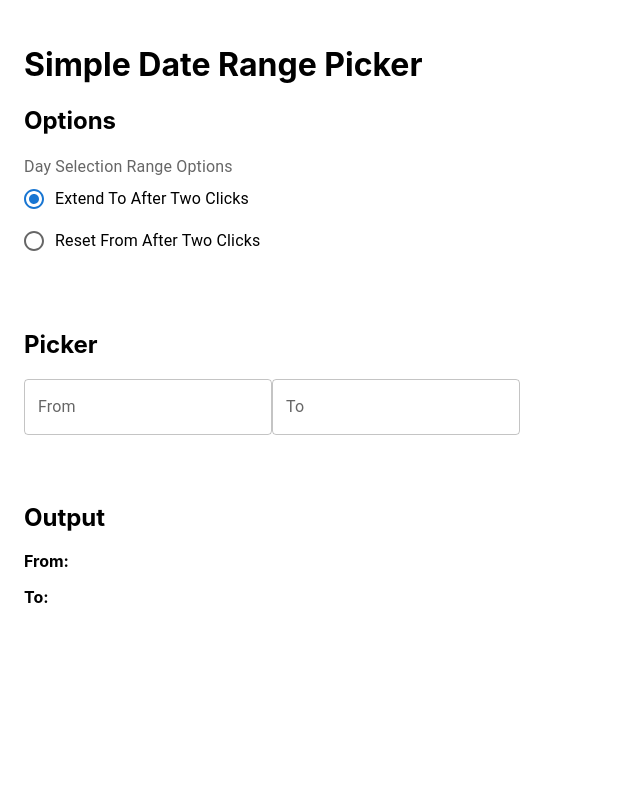
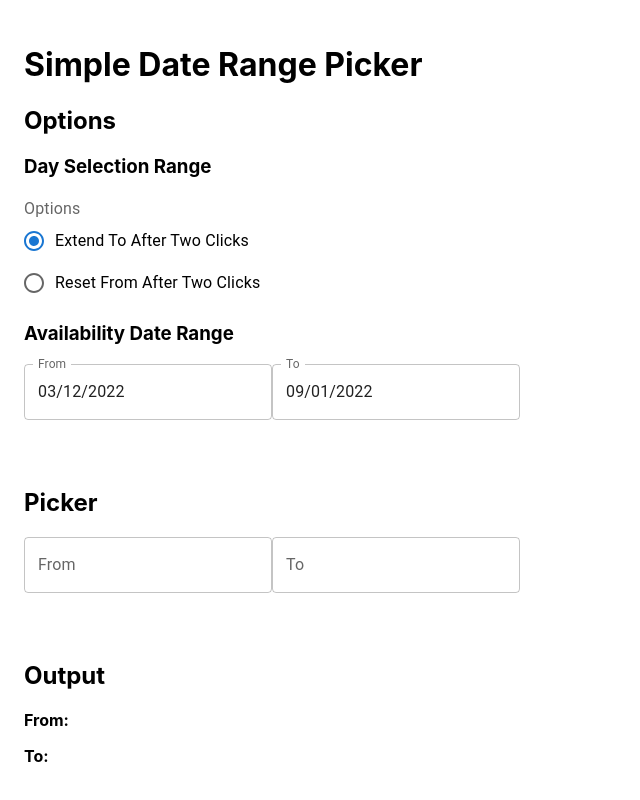
Before and after one commit to jay-li-0202/react-simple-daterangepicker, a React (Create React App) app: page / in a window 1280 px wide. Shown: the top 800 px of the page, without its empty margins (0-640 px from the left). Built offline with nearby package versions, Linux system fonts and the light colour scheme.

Commit message:
adding availability date range property

```diff
--- a/src/App.tsx
+++ b/src/App.tsx
@@ -1,21 +1,25 @@
 import React from 'react';
 import './App.css';
 import SimpleDateRangePicker, { DaySelectionRangeOptions } from './SimpleDateRangePicker';
-import { format } from 'date-fns';
-import { FormControl, FormControlLabel, FormLabel, Radio, RadioGroup } from '@mui/material';
+import { format, parse, isValid } from 'date-fns';
+import { FormControl, FormControlLabel, FormLabel, Radio, RadioGroup, TextField } from '@mui/material';
+import InputMask from "react-input-mask";
 
 function App() {
     const [fromDate, setFromDate] = React.useState<string>("");
     const [toDate, setToDate] = React.useState<string>("");
     const [daySelectionRangeOptions, setDaySelectionRangeOptions] = React.useState<DaySelectionRangeOptions>(DaySelectionRangeOptions.ExtendToAfterTwoClicks);
+    let now = new Date();
+    const [availabilityDateRange, setAvailabilityDateRange] = React.useState<Date[]>([new Date(), new Date(now.getFullYear(), now.getMonth() + 6, 1)]);
 
     return (
         <>
             <div style={{ padding: '24px' }}>
                 <h1>Simple Date Range Picker</h1>
                 <h2>Options</h2>
+                <h3>Day Selection Range</h3>
                 <FormControl>
-                    <FormLabel id="demo-radio-buttons-group-label">Day Selection Range Options</FormLabel>
+                    <FormLabel id="demo-radio-buttons-group-label">Options</FormLabel>
                     <RadioGroup
                         aria-labelledby="demo-radio-buttons-group-label"
                         defaultValue="0"
@@ -26,10 +30,17 @@ function App() {
                         <FormControlLabel value="1" control={<Radio />} label="Reset From After Two Clicks" />
                     </RadioGroup>
                 </FormControl>
+                <h3>Availability Date Range</h3>
+                <InputMask mask="99/99/9999" onChange={(e) => availabilityOnChangeFrom(e)} value={format(availabilityDateRange[0], 'MM/dd/yyyy')}>
+                    {() => <TextField id="outlined-basic" label="From" variant="outlined" />}
+                </InputMask>
+                <InputMask mask="99/99/9999" onChange={(e) => availabilityOnChangeTo(e)} value={format(availabilityDateRange[1], 'MM/dd/yyyy')}>
+                    {() => <TextField id="outlined-basic" label="To" variant="outlined" />}
+                </InputMask>
             </div>
             <div style={{ padding: '24px' }}>
                 <h2>Picker</h2>
-                <SimpleDateRangePicker daySelectionRangeOptions={daySelectionRangeOptions} onChangeFrom={(e) => { setFromDate(e ? format(e!, 'MM/dd/yyyy') : ''); }} onChangeTo={(e) => { setToDate(e ? format(e!, 'MM/dd/yyyy') : '')}} />
+                <SimpleDateRangePicker availabilityDateRange={availabilityDateRange} daySelectionRangeOptions={daySelectionRangeOptions} onChangeFrom={(e) => { setFromDate(e ? format(e!, 'MM/dd/yyyy') : ''); }} onChangeTo={(e) => { setToDate(e ? format(e!, 'MM/dd/yyyy') : '')}} />
             </div>
 
             <div style={{ padding: '24px' }}>
@@ -40,6 +51,22 @@ function App() {
         </>
     );
 
+    function availabilityOnChangeFrom(e: React.ChangeEvent<HTMLInputElement>): void {
+        if (!isValid(parse(e.target.value, 'MM/dd/yyyy', new Date()))) {
+            return;
+        }
+
+        setAvailabilityDateRange([new Date(e.target.value), availabilityDateRange[1]])
+    }
+
+    function availabilityOnChangeTo(e: React.ChangeEvent<HTMLInputElement>): void {
+        if (!isValid(parse(e.target.value, 'MM/dd/yyyy', new Date()))) {
+            return;
+        }
+
+        setAvailabilityDateRange([availabilityDateRange[0], new Date(e.target.value)])
+    }
+
     function optionsOnChange(e: React.ChangeEvent<HTMLInputElement>): void {
         let option: DaySelectionRangeOptions = parseInt(e.target.value);
         setDaySelectionRangeOptions(option);
--- a/src/SimpleDateRangePicker.tsx
+++ b/src/SimpleDateRangePicker.tsx
@@ -15,6 +15,7 @@ export interface SimpleDateRangePickerProps {
     onChangeFrom: (date: Date | undefined) => void;
     onChangeTo: (date: Date | undefined) => void;
     daySelectionRangeOptions: DaySelectionRangeOptions;
+    availabilityDateRange: Date[];
 }
 
 export interface SimpleDateRangePickerState {
@@ -123,7 +124,7 @@ export default class SimpleDateRangePicker extends Component<SimpleDateRangePick
         return new Date(date.getFullYear(), date.getMonth() + 1, 0).getDate();
     }
 
-    dayClicked(e: React.MouseEvent<HTMLDivElement, MouseEvent>, day: number, date: Date): void {
+    dayClicked(e: React.MouseEvent<HTMLButtonElement, MouseEvent>, day: number, date: Date): void {
 
         let newDate = new Date(date);
         newDate.setDate(day);
@@ -266,7 +267,7 @@ export default class SimpleDateRangePicker extends Component<SimpleDateRangePick
         ];
 
         return (
-            <div id="parentElement" ref={this.state.calendarRef} style={{ width: '500px' }}>
+            <div ref={this.state.calendarRef} style={{ width: '500px' }}>
                 <InputMask mask="99/99/9999" onChange={(e) => this.onChangeFrom(e)} value={this.state.fromDateValue}>
                     {() => <TextField id="outlined-basic" label="From" variant="outlined" />}
                 </InputMask>
@@ -309,20 +310,21 @@ export default class SimpleDateRangePicker extends Component<SimpleDateRangePick
                                             {
                                                 week.map(day => {
                                                     let date = new Date(this.state.currentCalendarDate);
+                                                    date.setDate(day);
+
+                                                    let insideAvailability = date >= this.props.availabilityDateRange[0] && date <= this.props.availabilityDateRange[1];
 
                                                     let doesntStartSunday = index == 0 && week[0] > 10 && day > 10;
-
-                                                    date.setDate(day);
                                                     let dateFormatted = date ? format(date, 'MM/dd/yyyy') : undefined;
 
                                                     let fromDateFormatted = this.state.fromDate && isValid(this.state.fromDate) ? format(this.state.fromDate, 'MM/dd/yyyy') : undefined;
                                                     let toDateFormatted = this.state.toDate && isValid(this.state.toDate) ? format(this.state.toDate, 'MM/dd/yyyy') : undefined;
 
-                                                    return <Paper key={day} onClick={(e) => { this.dayClicked(e, day, this.state.currentCalendarDate) }} variant="outlined" style={{
+                                                    return <Button disabled={!insideAvailability} key={day} onClick={(e) => { this.dayClicked(e, day, this.state.currentCalendarDate) }} variant="outlined" style={{
                                                         backgroundColor: dateFormatted == fromDateFormatted || dateFormatted == toDateFormatted ? '#265b5f' :
                                                             this.state.fromDate && this.state.toDate && date > this.state.fromDate && date < this.state.toDate ? '#1EA1A1' : '#fff',
-                                                        display: 'inline-block', width: '36px', height: '36px', textAlign: 'center', visibility: doesntStartSunday ? "hidden" : "visible"
-                                                    }}>{day}</Paper>
+                                                        display: 'inline-block', padding: '0px', maxWidth: '36px', maxHeight: '36px', minWidth: '36px', minHeight: '36px', textAlign: 'center', visibility: doesntStartSunday ? "hidden" : "visible"
+                                                    }}>{day}</Button>
                                                 })
                                             }
                                         </div>
@@ -351,20 +353,21 @@ export default class SimpleDateRangePicker extends Component<SimpleDateRangePick
                                         {
                                             week.map(day => {
                                                 let date = new Date(this.state.nextCalendarDate);
+                                                date.setDate(day);
 
                                                 let doesntStartSunday = index == 0 && week[0] > 10 && day > 10;
+                                                let insideAvailability = date >= this.props.availabilityDateRange[0] && date <= this.props.availabilityDateRange[1];
 
-                                                date.setDate(day);
                                                 let dateFormatted = date ? format(date, 'MM/dd/yyyy') : undefined;
 
                                                 let fromDateFormatted = this.state.fromDate && isValid(this.state.fromDate) ? format(this.state.fromDate, 'MM/dd/yyyy') : undefined;
                                                 let toDateFormatted = this.state.toDate && isValid(this.state.toDate) ? format(this.state.toDate, 'MM/dd/yyyy') : undefined;
 
-                                                return <Paper key={day} onClick={(e) => { this.dayClicked(e, day, this.state.nextCalendarDate) }} variant="outlined" style={{
+                                                return <Button disabled={!insideAvailability} key={day} onClick={(e) => { this.dayClicked(e, day, this.state.nextCalendarDate) }} variant="outlined" style={{
                                                     backgroundColor: dateFormatted == fromDateFormatted || dateFormatted == toDateFormatted ? '#265b5f' :
                                                         this.state.fromDate && this.state.toDate && date > this.state.fromDate && date < this.state.toDate ? '#1EA1A1' : '#fff',
-                                                    display: 'inline-block', width: '36px', height: '36px', textAlign: 'center', visibility: doesntStartSunday ? "hidden" : "visible"
-                                                }}>{day}</Paper>
+                                                    display: 'inline-block', padding: '0px', maxWidth: '36px', maxHeight: '36px', minWidth: '36px', minHeight: '36px', textAlign: 'center', visibility: doesntStartSunday ? "hidden" : "visible"
+                                                }}>{day}</Button>
                                             })
                                         }
                                     </div>
```
